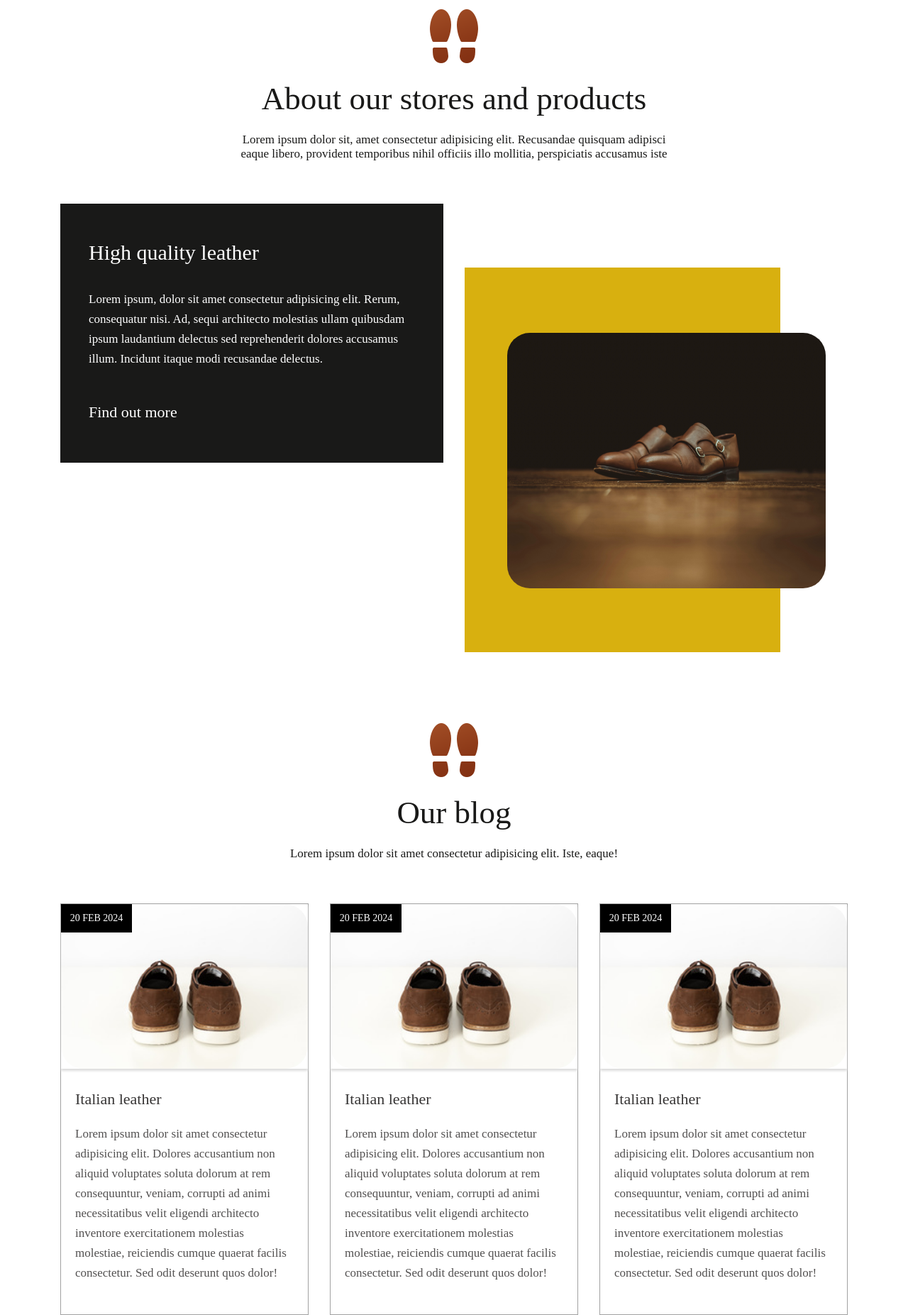
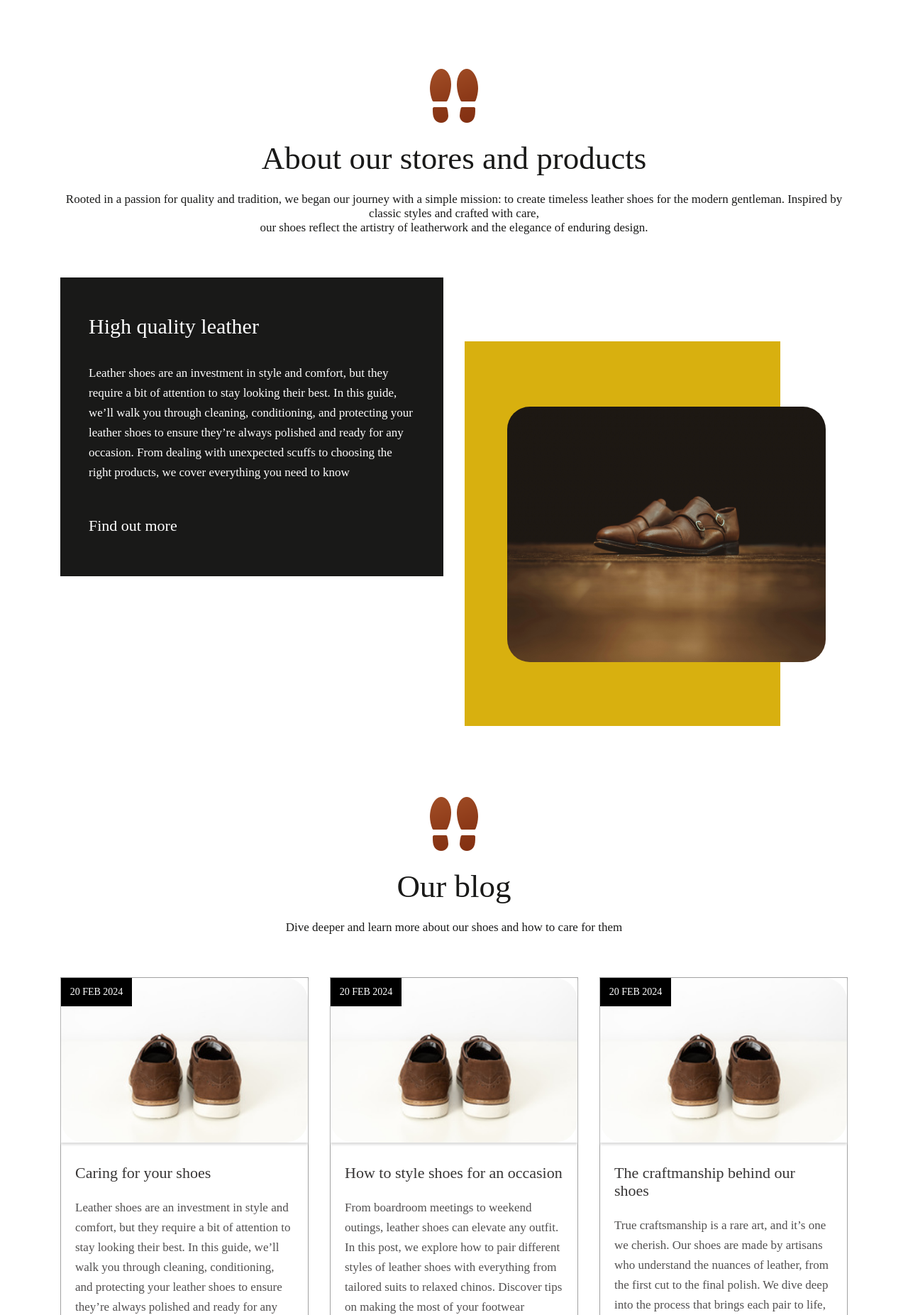
Before and after one commit to Oloow22/premiumLeather, a plain HTML site: page index.html in a window 1280 px wide. Shown: the part 947-2800 px from the top of the page at 71% size. Drawn offline with nearby package versions, Linux system fonts and the light colour scheme; some icons are missing; a web font is replaced by a local one.

Commit message:
Added copy for the site

```diff
--- a/index.html
+++ b/index.html
@@ -61,9 +61,8 @@
                                             <div class="col-md-5">
                                                 <div class="slider_cont">
                                                     <h3>Discover a store <br> That can deliver near you</h3>
-                                                    <p>Lorem ipsum dolor sit amet consectetur adipisicing elit.
-                                                    Dicta, tenetur nostrum dolores debitis praesentium doloribus ea quidem placeat! Ipsa iusto amet officiis! Officiis doloribus
-                                                    sapiente incidunt saepe odio dicta architecto.</p>
+                                                    <p>Step into sophistication with our Classic Oxfords, meticulously crafted from premium full-grain leather for an enduring shine and softness. These shoes are tailored to provide ultimate comfort with every step, featuring a sleek silhouette that complements both formal attire and smart-casual outfits.
+                                                        Invest in a pair that ages beautifully, growing richer and more unique with wear.</p>
                                                     <a class="main_bt_border" href="">Order now !</a>
                                                 </div>
                                             </div>
@@ -104,7 +103,7 @@
                                                 <div class="title">
                                                     <i><img src="assets/title.png" alt=""></i>
                                                     <h2>About our stores and products</h2>
-                                                    <span>Lorem ipsum dolor sit, amet consectetur adipisicing elit. Recusandae quisquam adipisci <br> eaque libero, provident temporibus nihil officiis illo mollitia, perspiciatis accusamus iste</span>
+                                                    <span>Rooted in a passion for quality and tradition, we began our journey with a simple mission: to create timeless leather shoes for the modern gentleman. Inspired by classic styles and crafted with care,<br> our shoes reflect the artistry of leatherwork and the elegance of enduring design.</span>
                                                 </div>
                                     </div>
                         </div>
@@ -112,7 +111,7 @@
                         <div class="col-xl-6 col-lg-6 col-md-12 col-sm-12">
                             <div class="about_box">
                                 <h3>High quality leather</h3>
-                                <p>Lorem ipsum, dolor sit amet consectetur adipisicing elit. Rerum, consequatur nisi. Ad, sequi architecto molestias ullam quibusdam ipsum laudantium delectus sed reprehenderit dolores accusamus illum. Incidunt itaque modi recusandae delectus.</p>
+                                <p>Leather shoes are an investment in style and comfort, but they require a bit of attention to stay looking their best. In this guide, we’ll walk you through cleaning, conditioning, and protecting your leather shoes to ensure they’re always polished and ready for any occasion. From dealing with unexpected scuffs to choosing the right products, we cover everything you need to know</p>
                                 <a href="">Find out more <i class="fa fa-long-arrow-right"></i></a>
                             </div>
                             </div>
@@ -139,7 +138,7 @@
                     <div class="title">
                         <i><img src="assets/title.png" alt=""></i>
                         <h2>Our blog</h2>
-                        <span>Lorem ipsum dolor sit amet consectetur adipisicing elit. Iste, eaque!</span>
+                        <span>Dive deeper and learn more about our shoes and how to care for them</span>
                     </div>
                 </div>
             </div>
@@ -152,8 +151,8 @@
                             <span>                   20 FEB 2024</span>
                             </figure>
                         </div>
-                        <h3>Italian leather</h3>
-                        <p>Lorem ipsum dolor sit amet consectetur adipisicing elit. Dolores accusantium non aliquid voluptates soluta dolorum at rem consequuntur, veniam, corrupti ad animi necessitatibus velit eligendi architecto inventore exercitationem molestias molestiae, reiciendis cumque quaerat facilis consectetur. Sed odit deserunt quos dolor!</p>
+                        <h3>Caring for your shoes</h3>
+                        <p>Leather shoes are an investment in style and comfort, but they require a bit of attention to stay looking their best. In this guide, we’ll walk you through cleaning, conditioning, and protecting your leather shoes to ensure they’re always polished and ready for any occasion. From dealing with unexpected scuffs to choosing the right products, we cover everything you need to know.</p>
                     </div>
 
                 </div>
@@ -167,8 +166,8 @@
                             <span>20 FEB 2024</span>
                             </figure>
                         </div>
-                        <h3>Italian leather</h3>
-                        <p>Lorem ipsum dolor sit amet consectetur adipisicing elit. Dolores accusantium non aliquid voluptates soluta dolorum at rem consequuntur, veniam, corrupti ad animi necessitatibus velit eligendi architecto inventore exercitationem molestias molestiae, reiciendis cumque quaerat facilis consectetur. Sed odit deserunt quos dolor!</p>
+                        <h3>How to style shoes for an occasion</h3>
+                        <p>From boardroom meetings to weekend outings, leather shoes can elevate any outfit. In this post, we explore how to pair different styles of leather shoes with everything from tailored suits to relaxed chinos. Discover tips on making the most of your footwear collection and ensuring you look sharp, no matter the event.</p>
                     </div>
 
                 </div>
@@ -182,8 +181,8 @@
                             <span>20 FEB 2024</span>
                             </figure>
                         </div>
-                        <h3>Italian leather</h3>
-                        <p>Lorem ipsum dolor sit amet consectetur adipisicing elit. Dolores accusantium non aliquid voluptates soluta dolorum at rem consequuntur, veniam, corrupti ad animi necessitatibus velit eligendi architecto inventore exercitationem molestias molestiae, reiciendis cumque quaerat facilis consectetur. Sed odit deserunt quos dolor!</p>
+                        <h3>The craftmanship behind our shoes</h3>
+                        <p>True craftsmanship is a rare art, and it’s one we cherish. Our shoes are made by artisans who understand the nuances of leather, from the first cut to the final polish. We dive deep into the process that brings each pair to life, giving you a look at the dedication, skill, and time behind every stitch.</p>
                     </div>
 
                 </div>
@@ -208,7 +207,7 @@
                     <div class="Client_box">
                         <img src="assets/passport.jpeg" alt="client image">
                         <h3>John Doe</h3>
-                        <p>Lorem ipsum dolor sit amet consectetur adipisicing elit. Libero ullam incidunt similique nam dolores accusamus nostrum, iure aspernatur, quos eum excepturi commodi adipisci ad accusantium? Explicabo illo unde quod iure.</p>
+                        <p>I’ve owned a lot of leather shoes, but these are hands down the best. The craftsmanship is impeccable, and the leather has developed such a beautiful patina over time. They’re comfortable, stylish, and worth every penny!</p>
                         <i><img src="assets/double-quotes.png" alt="double quotes"></i>
                     </div>
                 </div>
```
